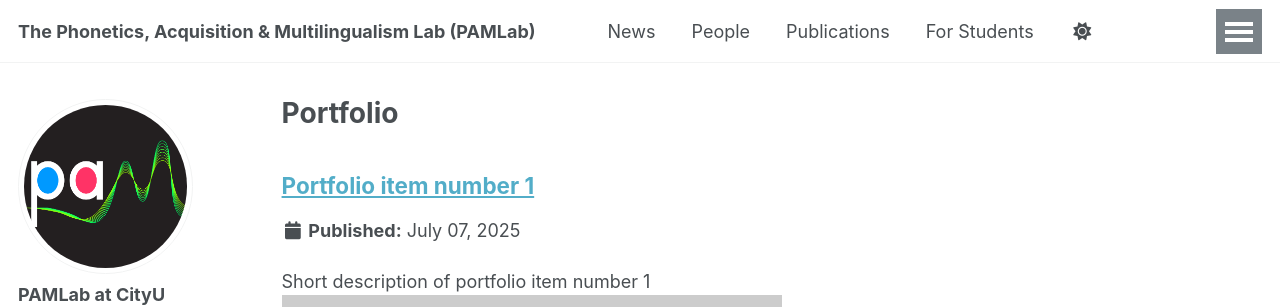
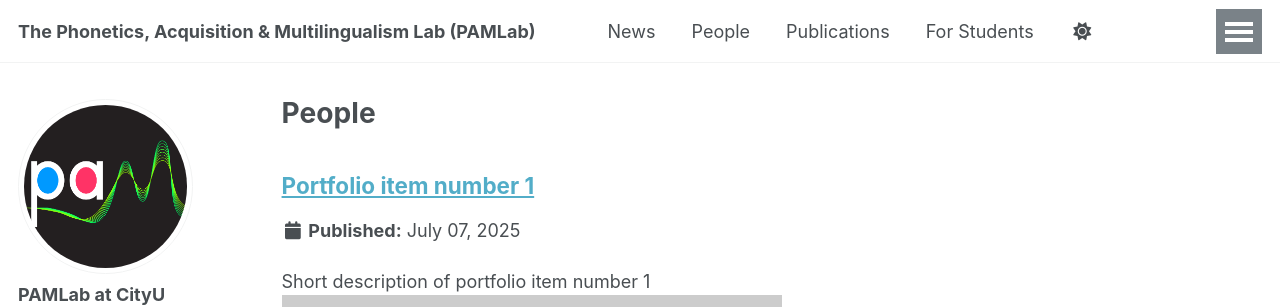
Before and after one commit to thepamlab/thepamlab.github.io, a Jekyll site: the page built from _pages/people.html, in a window 1280 px wide and 900 px high. Shown: the top 307 px of the window. Built offline with Jekyll 4.4.1, drawn with Linux system fonts in a browser that asks for light colours; some web fonts are replaced; a script that is not in the unit is left out.

Commit message:
Update and rename portfolio.html to people.html

```diff
--- a/_pages/portfolio.html
+++ b/_pages/people.html
@@ -1,7 +1,7 @@
 ---
 layout: archive
-title: "Portfolio"
-permalink: /portfolio/
+title: "People"
+permalink: /people/
 author_profile: true
 ---
 
```
